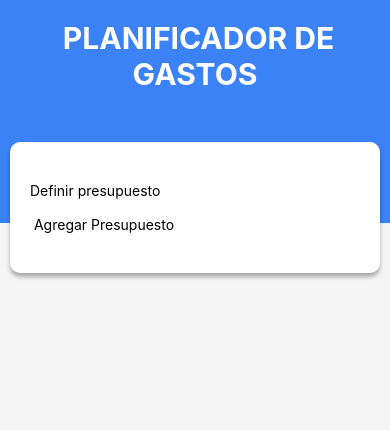
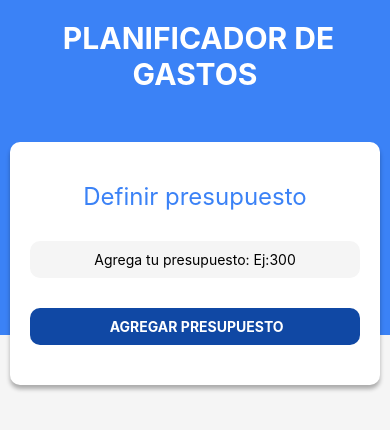
Before and after one commit to nachosanson6/planificador-de-gastos-react-native, a React Native app: screen / in a window 390 px wide. Shown: the top 430 px of the page. Built offline with nearby package versions, Linux system fonts and the light colour scheme.

Commit message:
new budget in progress

```diff
--- a/src/components/NewBudget.jsx
+++ b/src/components/NewBudget.jsx
@@ -4,10 +4,14 @@ import { Pressable, Text, TextInput, View, StyleSheet } from 'react-native'
 const NewBudget = () => {
     return (
         <View style={styles.container}>
-            <Text>Definir presupuesto</Text>
-            <TextInput />
-            <Pressable>
-                <Text> Agregar Presupuesto</Text>
+            <Text style={styles.label}>Definir presupuesto</Text>
+            <TextInput
+                keyboardType='numeric'
+                placeholder='Agrega tu presupuesto: Ej:300'
+                style={styles.input}
+            />
+            <Pressable style={styles.btn}>
+                <Text style={styles.btnText}> Agregar Presupuesto</Text>
             </Pressable>
         </View>
     )
@@ -29,6 +33,32 @@ const styles = StyleSheet.create({
         shadowOpacity: 0.30,
         shadowRadius: 4.65,
         elevation: 8,
+    },
+    label: {
+        textAlign: 'center',
+        fontSize: 24,
+        color: '#3b82f6',
+    },
+
+    input: {
+        backgroundColor: '#f5f5f5',
+        padding: 10,
+        borderRadius: 10,
+        textAlign: 'center',
+        marginTop: 30
+    },
+    btn: {
+        marginTop: 30,
+        backgroundColor: '#1048a4',
+        padding: 10,
+        borderRadius: 10
+
+    },
+    btnText: {
+        color: '#fff',
+        textAlign: 'center',
+        textTransform: 'uppercase',
+        fontWeight: 'bold'
     }
 })
 
```
